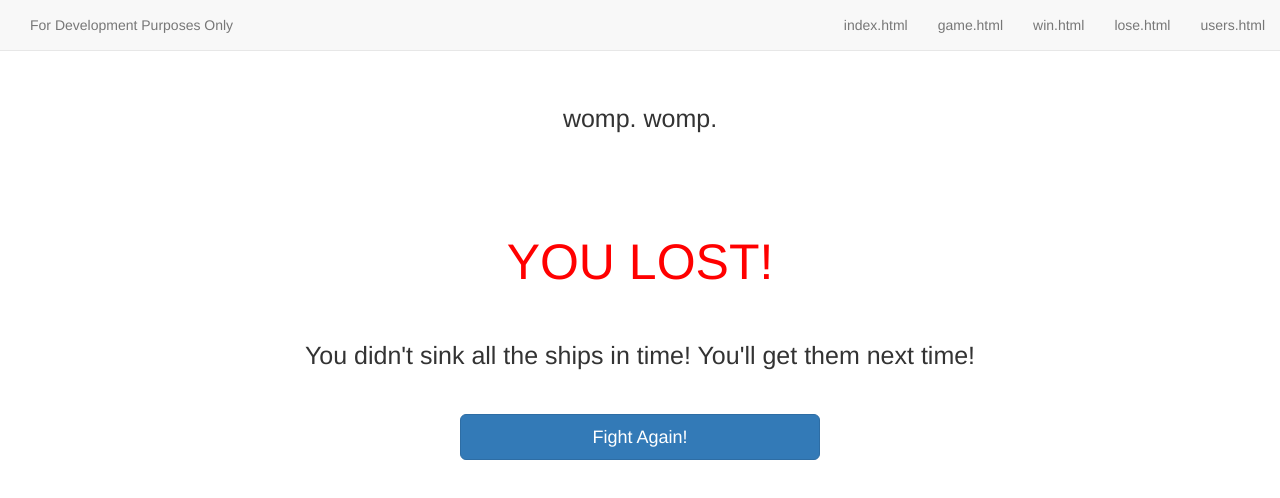
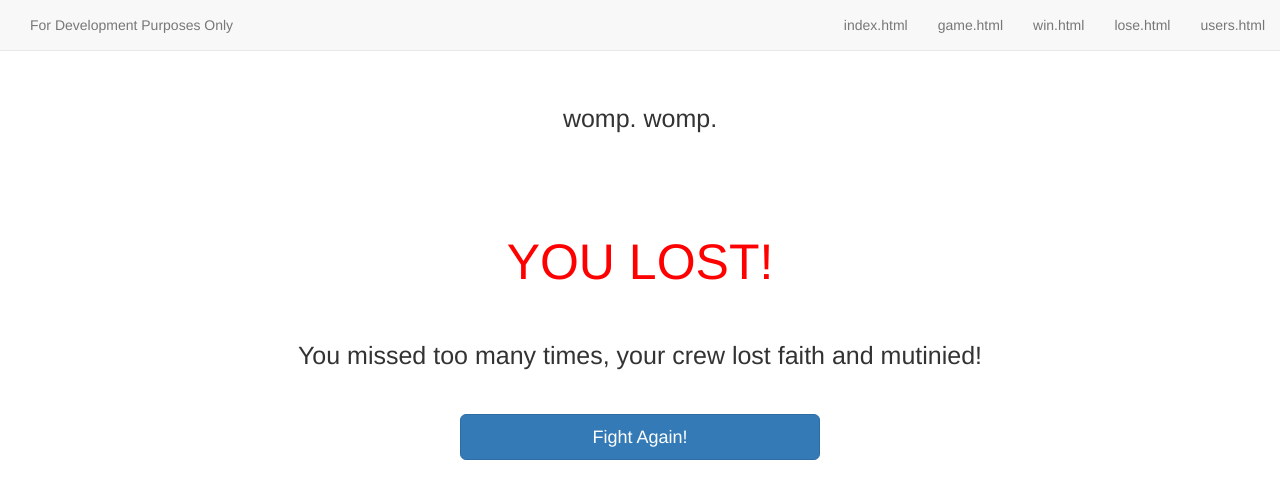
Before and after one commit to nicoson21/battleshipGame, a plain HTML site: page lose.html in a window 1280 px wide. Drawn offline with nearby package versions, Linux system fonts and the light colour scheme.

Commit message:
minor changes

```diff
--- a/lose.html
+++ b/lose.html
@@ -40,7 +40,7 @@
         <div class="col-md-12">
             <p class="talkingToPlayer">womp. womp.</p>
             <p class="lost">YOU LOST!</p>
-            <p class="talkingToPlayer">You didn't sink all the ships in time! You'll get them next time!</p>
+            <p class="talkingToPlayer">You missed too many times, your crew lost faith and mutinied!</p>
         </div>
       </div>
       <div class="row">
```
Also changed, not shown: users.html (+4 -1 lines).
